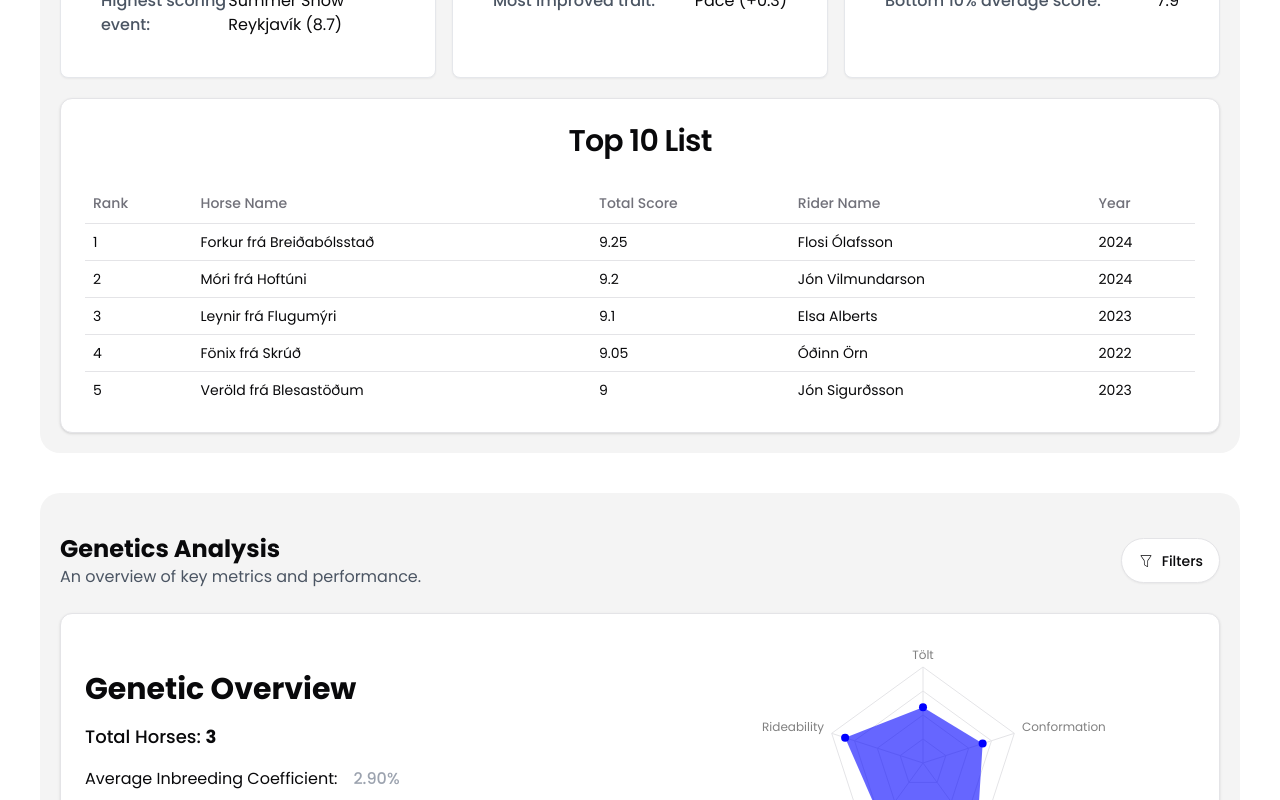
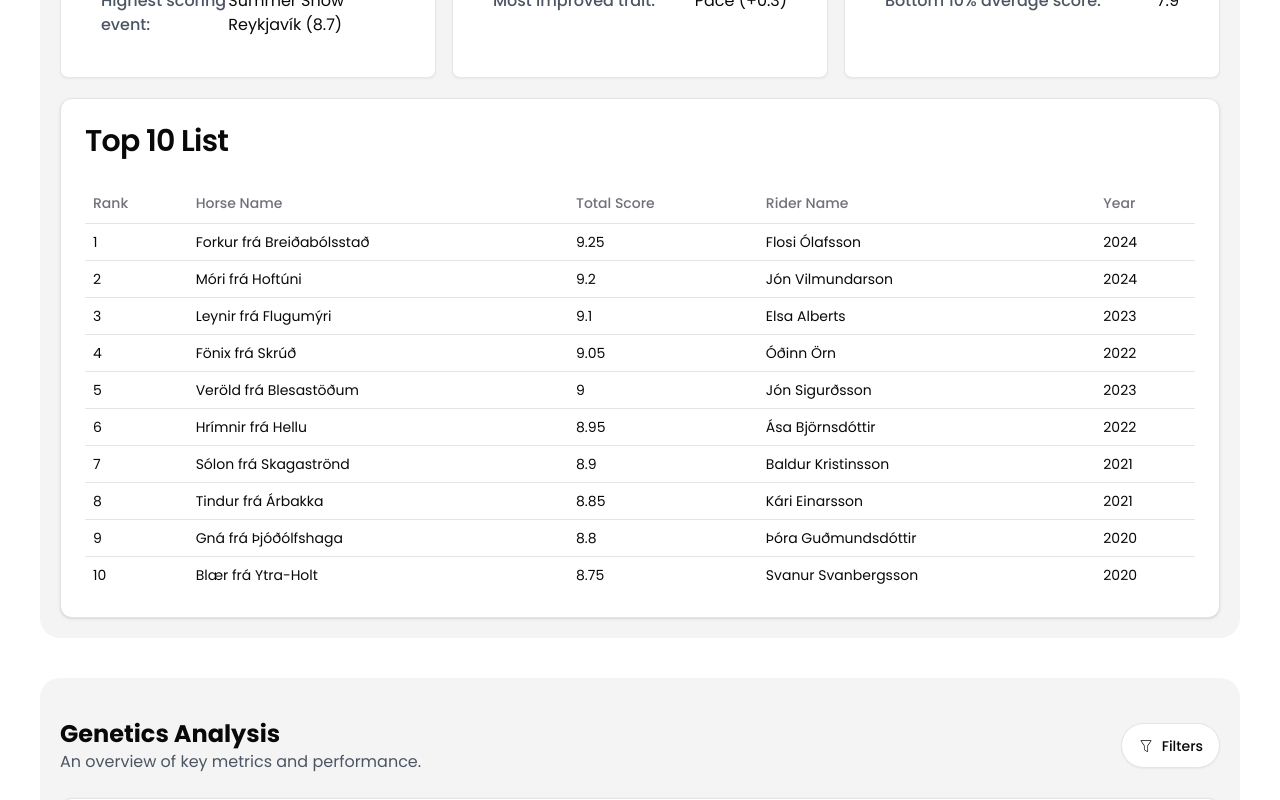
Before and after one commit to AbdullahSherMuhammad/Horse_Breeding_Web_App_Analytics, a Next.js app in the folder client/: page / in a window 1280 px wide. Shown: the part 980-1780 px from the top of the page. Built offline with nearby package versions, Linux system fonts and the light colour scheme.

Commit message:
make changes

```diff
--- a/client/app/layout.tsx
+++ b/client/app/layout.tsx
@@ -1,7 +1,7 @@
 import "./globals.css";
 
 export const metadata = {
-  title: "Dashboard",
+  title: "Alendis Horse Breeding - Dashboard",
 };
 
 interface RootLayoutProps {
--- a/client/components/TopList/TopList.tsx
+++ b/client/components/TopList/TopList.tsx
@@ -139,6 +139,96 @@ const mockHorses: Horse[] = [
       ],
     },
   },
+  {
+    rank: 6,
+    basic_info: {
+      FEIF_ID: "56789",
+      Name: "Hrímnir frá Hellu",
+    },
+    breeding_info: {
+      Total_Score: 8.95,
+      Rider_Name: "Ása Björnsdóttir",
+      Year: 2022,
+      Rideability: [
+        { Category: "Walk", Score: 8.9 },
+        { Category: "Trot", Score: 8.9 },
+        { Category: "Canter", Score: 9 },
+        { Category: "Gallop", Score: 9 },
+      ],
+    },
+  },
+  {
+    rank: 7,
+    basic_info: {
+      FEIF_ID: "67891",
+      Name: "Sólon frá Skagaströnd",
+    },
+    breeding_info: {
+      Total_Score: 8.9,
+      Rider_Name: "Baldur Kristinsson",
+      Year: 2021,
+      Rideability: [
+        { Category: "Walk", Score: 9 },
+        { Category: "Trot", Score: 8.8 },
+        { Category: "Canter", Score: 8.9 },
+        { Category: "Gallop", Score: 9 },
+      ],
+    },
+  },
+  {
+    rank: 8,
+    basic_info: {
+      FEIF_ID: "78901",
+      Name: "Tindur frá Árbakka",
+    },
+    breeding_info: {
+      Total_Score: 8.85,
+      Rider_Name: "Kári Einarsson",
+      Year: 2021,
+      Rideability: [
+        { Category: "Walk", Score: 8.9 },
+        { Category: "Trot", Score: 8.7 },
+        { Category: "Canter", Score: 8.8 },
+        { Category: "Gallop", Score: 8.9 },
+      ],
+    },
+  },
+  {
+    rank: 9,
+    basic_info: {
+      FEIF_ID: "89012",
+      Name: "Gná frá Þjóðólfshaga",
+    },
+    breeding_info: {
+      Total_Score: 8.8,
+      Rider_Name: "Þóra Guðmundsdóttir",
+      Year: 2020,
+      Rideability: [
+        { Category: "Walk", Score: 8.8 },
+        { Category: "Trot", Score: 8.8 },
+        { Category: "Canter", Score: 8.8 },
+        { Category: "Gallop", Score: 8.8 },
+      ],
+    },
+  },
+  {
+    rank: 10,
+    basic_info: {
+      FEIF_ID: "90123",
+      Name: "Blær frá Ytra-Holt",
+    },
+    breeding_info: {
+      Total_Score: 8.75,
+      Rider_Name: "Svanur Svanbergsson",
+      Year: 2020,
+      Rideability: [
+        { Category: "Walk", Score: 8.7 },
+        { Category: "Trot", Score: 8.7 },
+        { Category: "Canter", Score: 8.8 },
+        { Category: "Gallop", Score: 8.8 },
+      ],
+    },
+  },
 ];
 
 export function TopList() {
@@ -153,7 +243,7 @@ export function TopList() {
     <div className="space-y-6 mt-5">
       <Card>
         <CardHeader>
-          <CardTitle className="text-3xl text-center">Top 10 List</CardTitle>
+          <CardTitle className="text-3xl">Top 10 List</CardTitle>
         </CardHeader>
         <CardContent>
           <Table>
--- a/client/package.json
+++ b/client/package.json
@@ -16,10 +16,11 @@
     "@radix-ui/react-popover": "^1.1.4",
     "@radix-ui/react-select": "^2.1.4",
     "@radix-ui/react-separator": "^1.1.1",
+    "@radix-ui/react-slider": "^1.2.2",
     "@radix-ui/react-slot": "^1.1.1",
     "class-variance-authority": "^0.7.1",
     "clsx": "^2.1.1",
-    "lucide-react": "^0.469.0",
+    "lucide-react": "^0.471.1",
     "next": "15.1.2",
     "react": "^19.0.0",
     "react-dom": "^19.0.0",
```
Also changed, not shown: client/public/favicon.svg (renamed from client/public/assets/mini_logo.svg), 1 other file (tests, documents, lock files or other folders).
